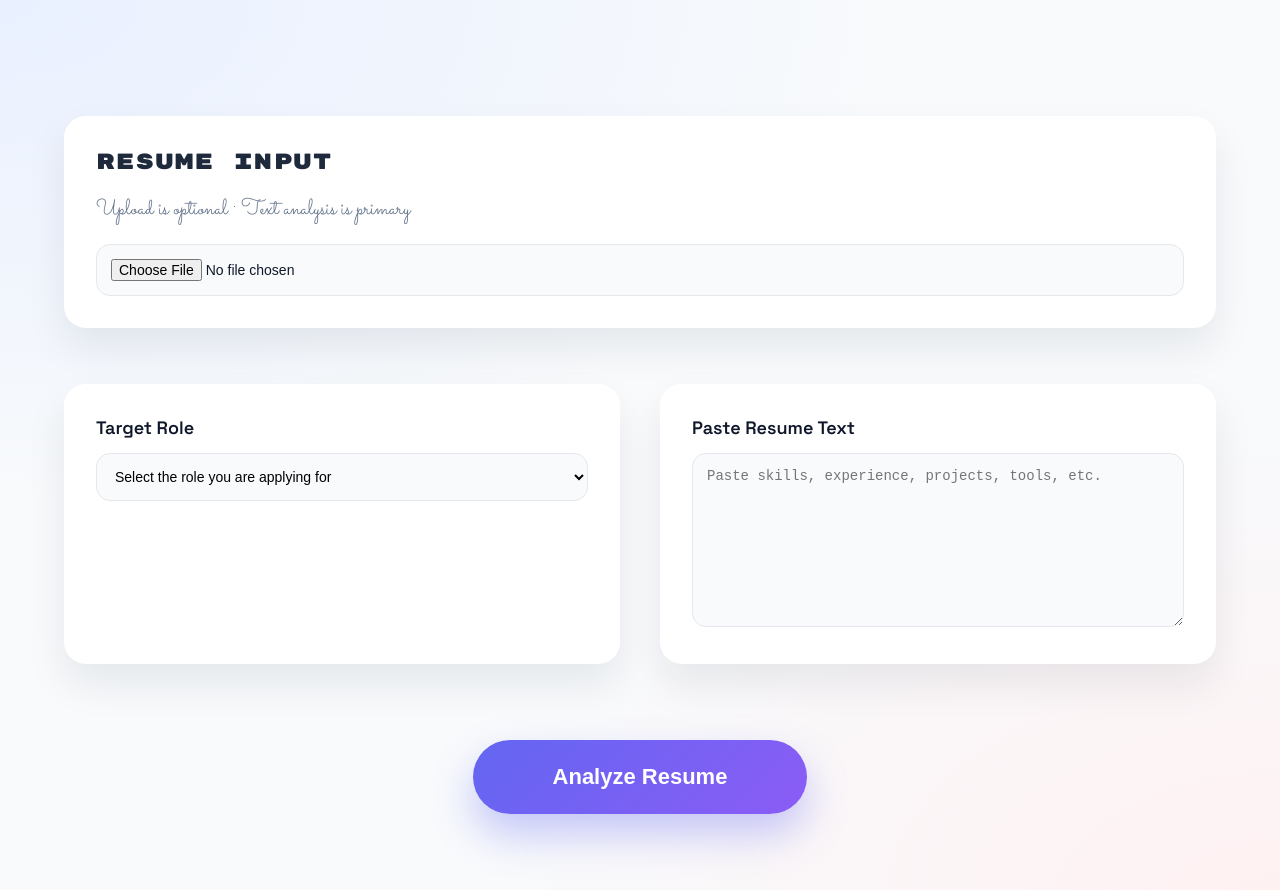
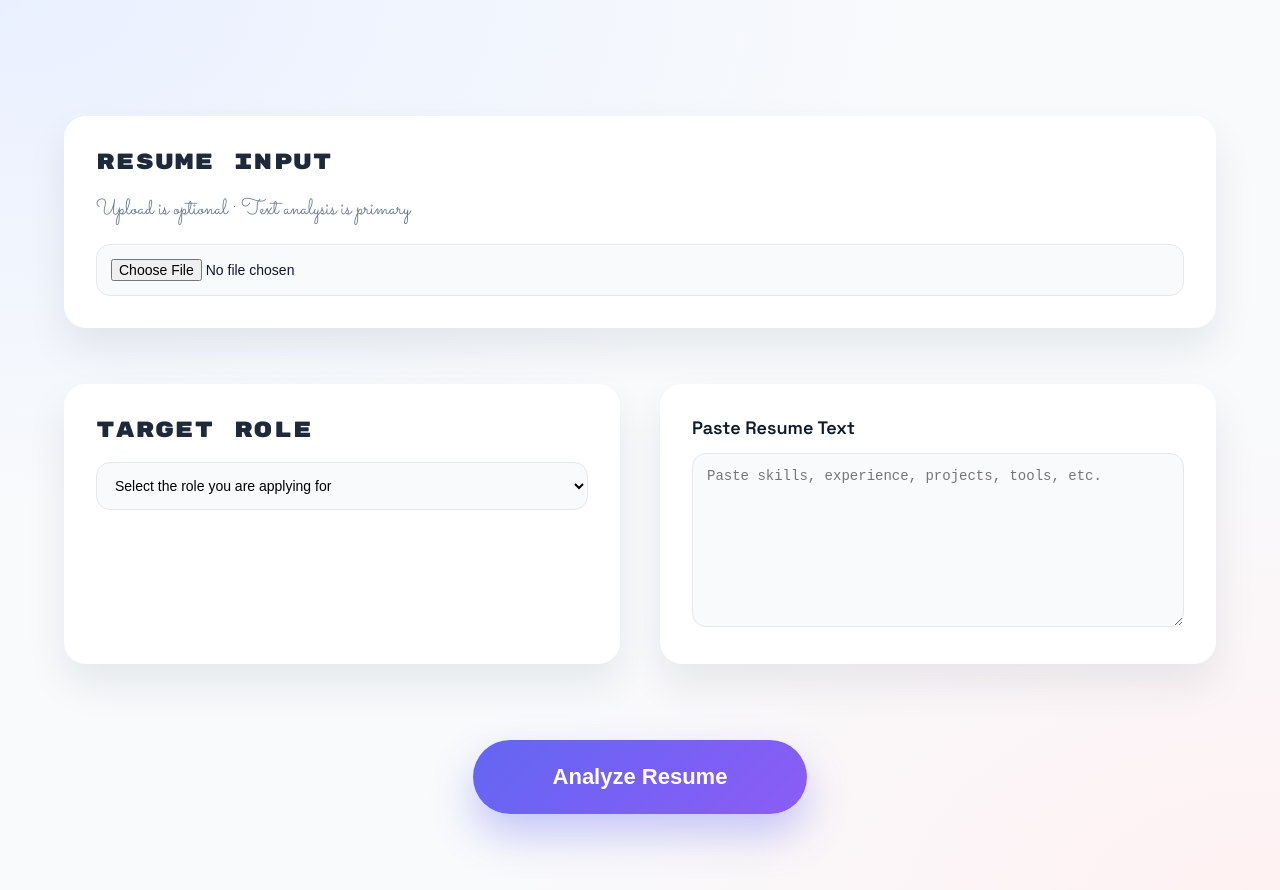
Before and after one commit to suki2811/resume-analyzer-ui, a React (Vite) app: page / in a window 1280 px wide. Both pictures are taken after a click on the button "Analyze Resume". Shown: the top 890 px of the page. Built offline with nearby package versions, Linux system fonts and the light colour scheme.

Commit message:
Update RoleSelector.jsx

```diff
--- a/src/components/RoleSelector.jsx
+++ b/src/components/RoleSelector.jsx
@@ -10,7 +10,7 @@ export default function RoleSelector({ role, setRole }) {
 
   return (
     <div className="card">
-      <div className="card-title">Target Role</div>
+      <div className="section-heading">Target Role</div>
 
       <select value={role} onChange={(e) => setRole(e.target.value)}>
         <option value="">Select the role you are applying for</option>
```
